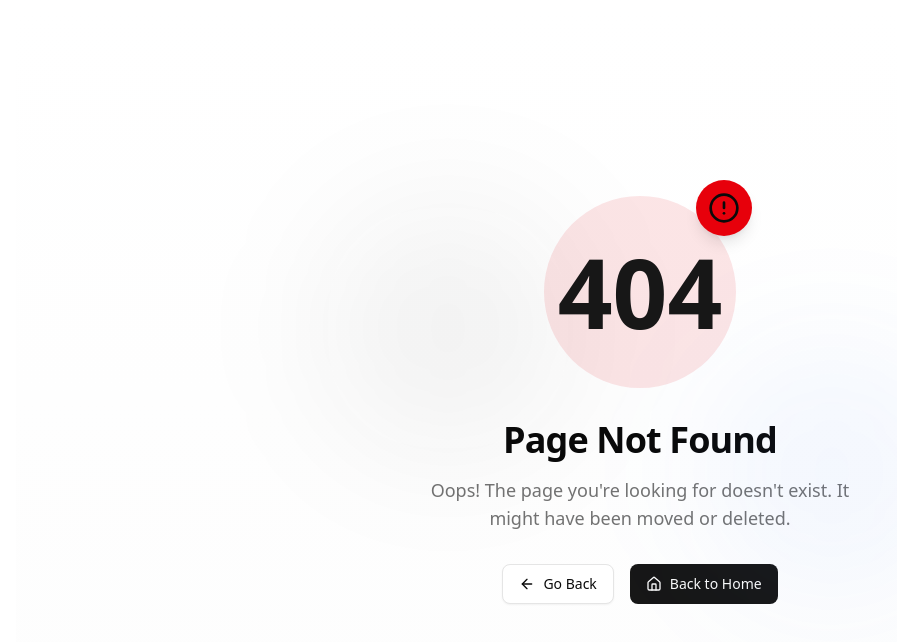
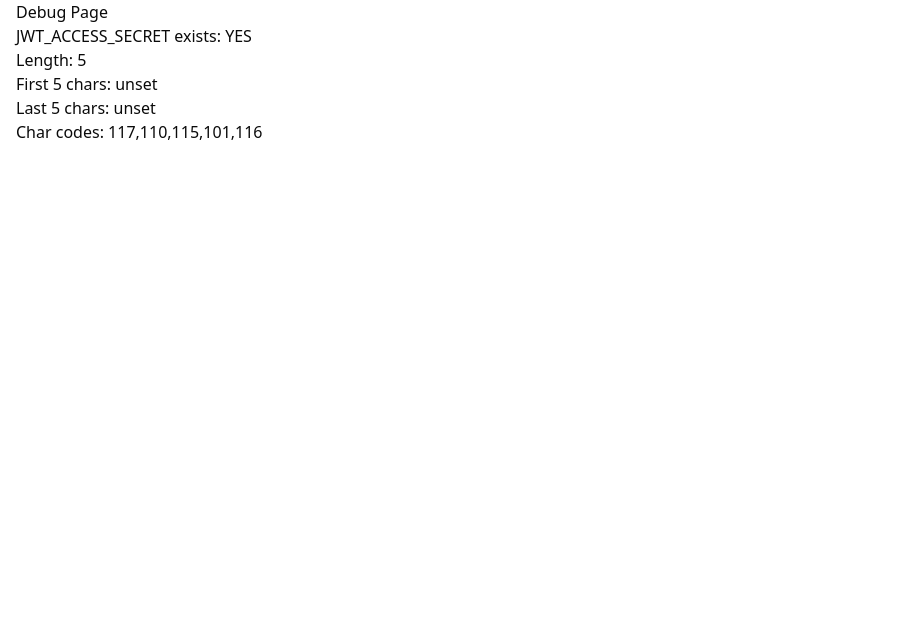
Before and after one commit to wproman/event-activities, a Next.js app: page /debug in a window 1280 px wide. Before the commit this address had no page. Shown: the top 642 px of the page, without its empty margins (0-897 px from the left). Built offline with nearby package versions, Linux system fonts and the light colour scheme; no server answers.

Commit message:
feat: add DebugPage component to display JWT_ACCESS_SECRET information

```diff
--- /dev/null
+++ b/app/debug/page.tsx
@@ -0,0 +1,14 @@
+export default async function DebugPage() {
+  const secret = process.env.JWT_ACCESS_SECRET;
+
+  return (
+    <div>
+      <h1>Debug Page</h1>
+      <p>JWT_ACCESS_SECRET exists: {secret ? "YES" : "NO"}</p>
+      <p>Length: {secret?.length}</p>
+      <p>First 5 chars: {secret?.substring(0, 5)}</p>
+      <p>Last 5 chars: {secret?.substring((secret?.length || 0) - 5)}</p>
+      <p>Char codes: {secret?.split('').map(c => c.charCodeAt(0)).join(',')}</p>
+    </div>
+  );
+}
```
